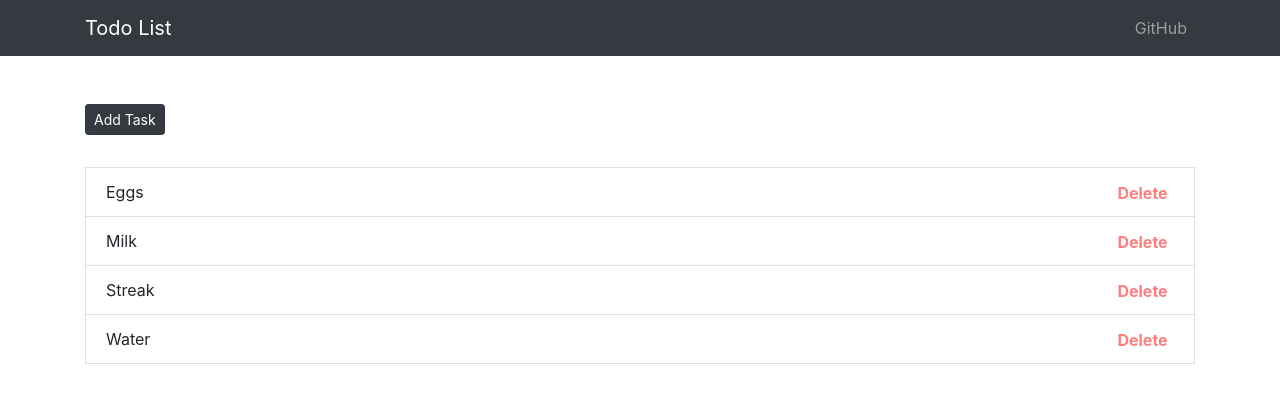
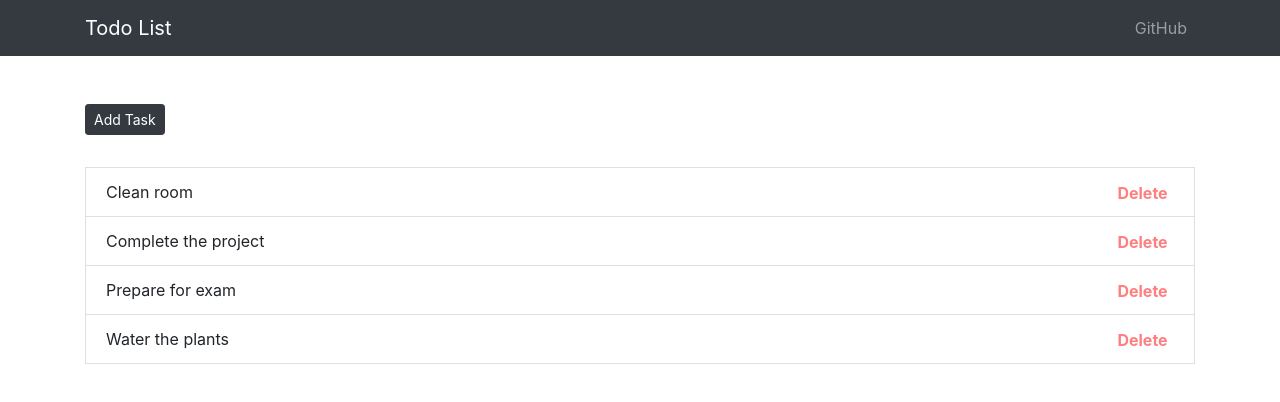
Before and after one commit to athiratj/todolist-app, a React (Create React App) app in the folder client/: page / in a window 1280 px wide. Shown: the top 402 px of the page. Built offline with nearby package versions, Linux system fonts and the light colour scheme.

Commit message:
moved the state from our TodoList component to a store reducer.

```diff
--- a/client/src/components/TodoList.js
+++ b/client/src/components/TodoList.js
@@ -2,18 +2,19 @@ import React from "react";
 import { Container, ListGroup, ListGroupItem, Button } from "reactstrap";
 import { CSSTransition, TransitionGroup } from "react-transition-group";
 import { v4 as uuidv4 } from "uuid";
+import { connect } from 'react-redux';
+import { getTodos } from '../actions/todoActions';
+import PropTypes from 'prop-types';
 
 class TodoList extends React.Component {
-  state = {
-    todos: [
-      { id: uuidv4(), name: "Eggs" },
-      { id: uuidv4(), name: "Milk" },
-      { id: uuidv4(), name: "Streak" },
-      { id: uuidv4(), name: "Water" },
-    ],
-  };
+
+  componentDidMount() {
+    this.props.getTodos();
+  }
+
+
   render() {
-    const { todos } = this.state;
+    const { todos } = this.props.todo;
     return (
       <Container>
         <Button
@@ -56,5 +57,11 @@ class TodoList extends React.Component {
     );
   }
 }
-
-export default TodoList;
+TodoList.propTypes = {
+  getTodos: PropTypes.func.isRequired,
+  item:PropTypes.object.isRequired
+}
+const mapStateToProps = (state) => ({
+  todo: state.todo
+});
+export default connect(mapStateToProps, {getTodos})(TodoList);
```
